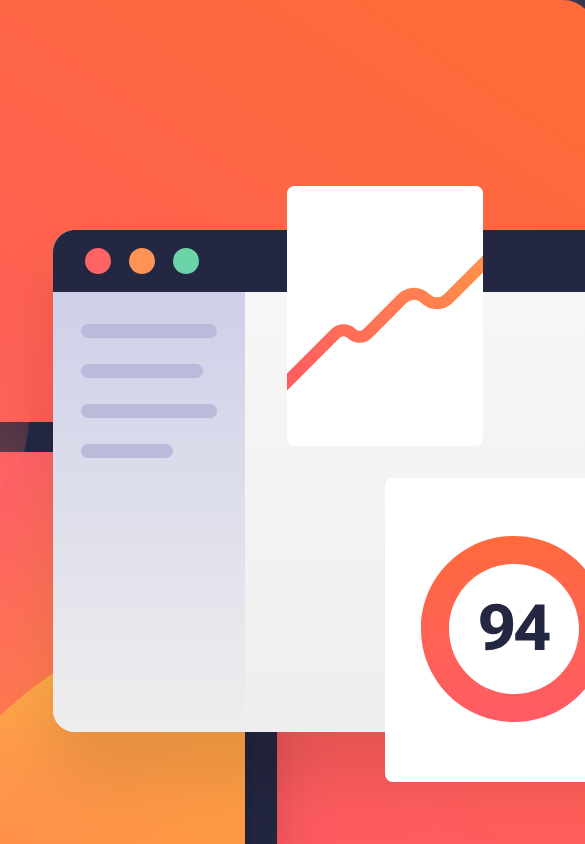
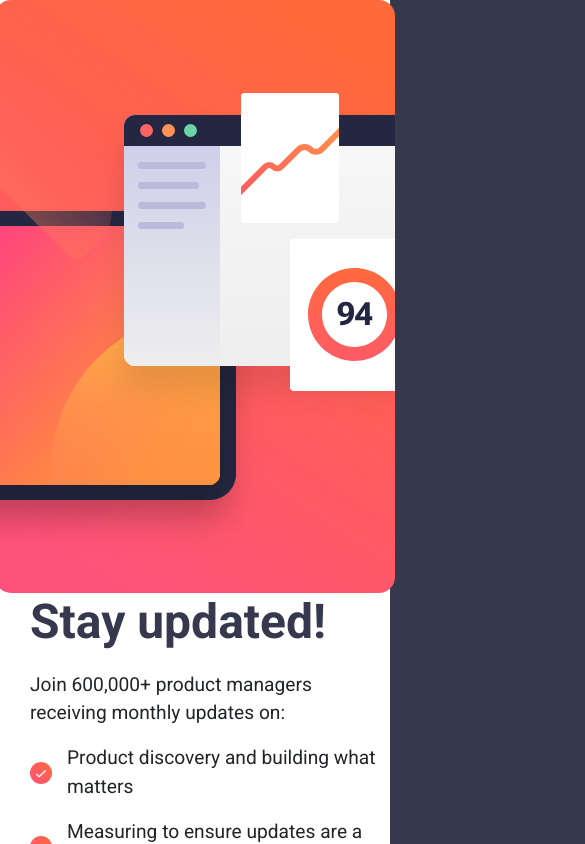
Before and after one commit to Dunniola/Newsletter-signup-success, a React (Vite) app: page / in a window 390 px wide. Shown: the top 844 px of the page, 585 px wide, since content can reach past the window. Built offline with nearby package versions, Linux system fonts and the light colour scheme.

Commit message:
Added new commit

```diff
--- a/src/App.css
+++ /dev/null
@@ -1,15 +0,0 @@
-*{
-    box-sizing: border-box;
-    list-style: none;
-    text-decoration: none;
-    border: 0;
-    margin: 0 auto;
-
-}
-.main-container{
-    background-color: navyblue;
-    max-width: 800px;
-    width:100%;
-    height:100%
-
-}
--- a/src/Components/Signup.css
+++ b/src/Components/Signup.css
@@ -1,3 +1,5 @@
+@import url('https://fonts.googleapis.com/css2?family=Roboto:wght@400;700&display=swap');
+
 *{
     box-sizing: border-box;
 
@@ -9,6 +11,7 @@
     margin: 0px ,auto;
     font-size: 1rem;
     font-weight: 400;
+    font-family: 'Roboto', sans-serif;
 
 
 
@@ -95,6 +98,9 @@
     margin-left: 30px;
 
 }
+.dismiss{
+    background-color:hsl(4, 100%, 67%);
+}
 button:hover{
     cursor: pointer;
     background: linear-gradient(90deg, rgba(255, 85, 143, 1)0% );
@@ -130,7 +136,7 @@
 }
 .thank-you button{
     margin-bottom: 30px;
-    color:hsl(231, 7%, 60%);
+    color:white;
     font-size: 1.2rem;
 }
 @media(max-width: 950px){
@@ -141,13 +147,10 @@
         padding: 0;
         border-radius: 0;
     }
-    .main-container img{
-        width: 800px;
 
-    }
     .thank-you{
         width: 100%;
-        height: 100vh;
+        height: auto;
         border-radius: 0;
         justify-content: space-between;
         padding: 20px;
@@ -156,6 +159,7 @@
 
 
     }
+
     .thank-you p{
         font-size: 1.2em;
     }
--- a/src/Components/Signup.tsx
+++ b/src/Components/Signup.tsx
@@ -45,7 +45,7 @@
       <h1>Thanks for subscribing!</h1>
       <p>A confirmation email has been sent to <span>{emailValue()}</span>. Please open it and click the button inside to confirm your subscription
       </p>
-      <button onClick={switchToSignup}>Dismiss message</button>
+      <button className='dismiss'onClick={switchToSignup}>Dismiss message</button>
       </div>
       </div>
 
@@ -105,7 +105,7 @@
               <button onClick={submitEmail}>Subscribe to monthly newsletter </button>
 
               </div>
-              <div >
+              <div className='desktop'>
         <img src="src/images/illustration-sign-up-desktop.svg" alt=""></img>
         </div>
         </div>
```
